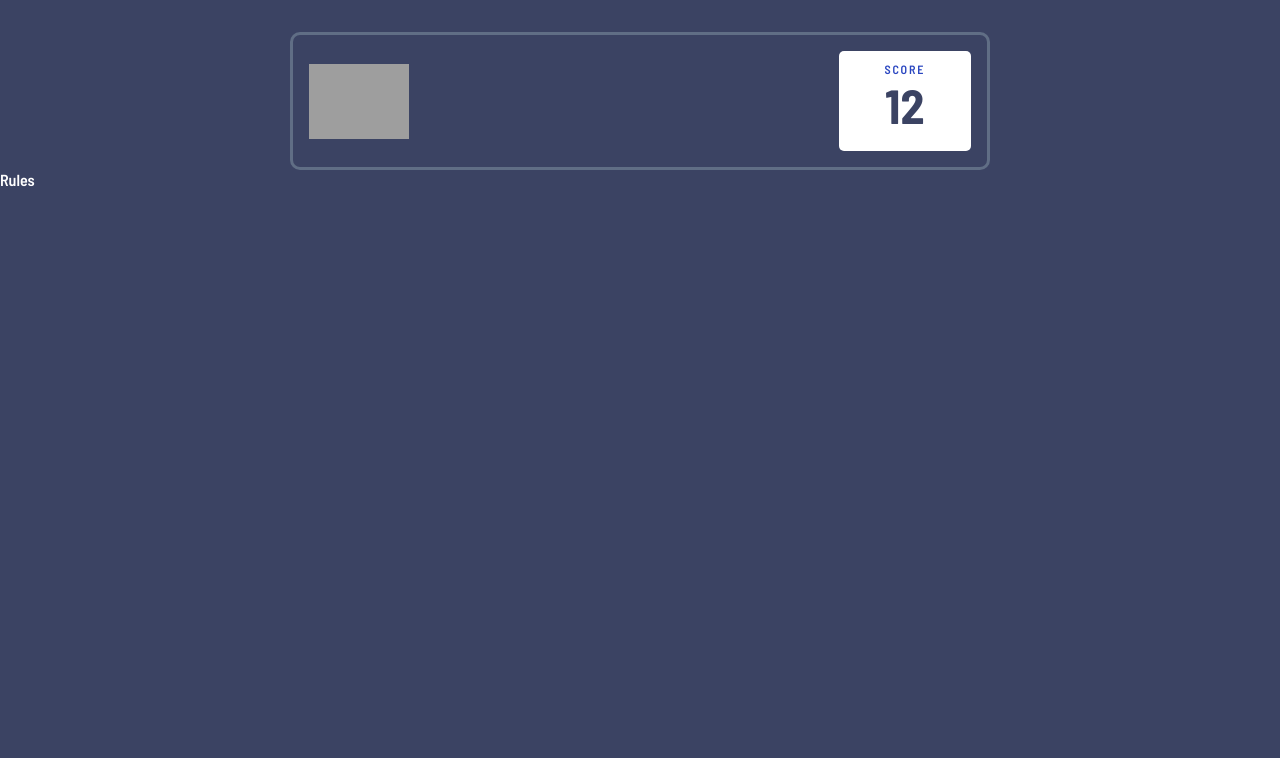
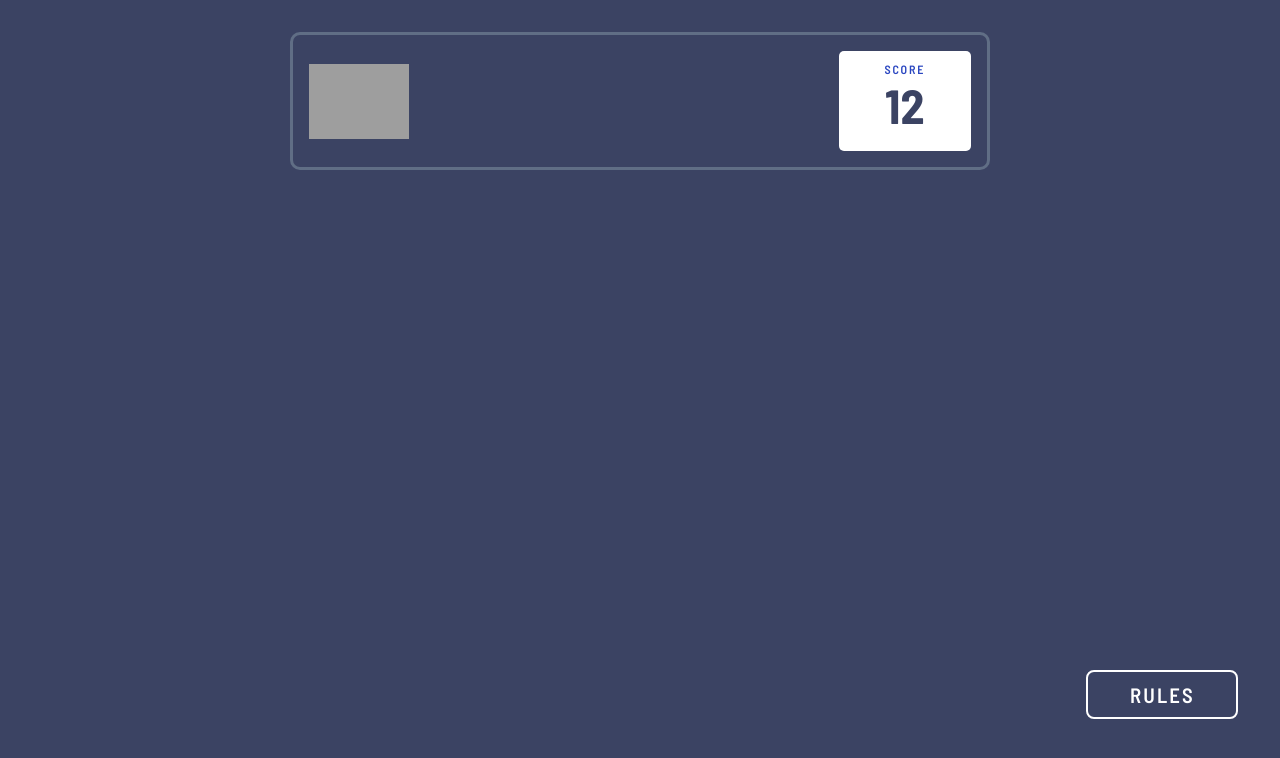
Before and after one commit to karthik2265/rock-paper-scissor-game, an Angular app: page / in a window 1280 px wide. Shown: the top 758 px of the page. Built offline with nearby package versions, Linux system fonts and the light colour scheme; grey boxes are pictures that could not be loaded.

Commit message:
rules button style done

```diff
--- a/src/app/app.component.css
+++ b/src/app/app.component.css
@@ -13,12 +13,37 @@ header {
   width: max(4em, 100px);
 }
 
-svg {
+main {
+  height: 600px;
+  position: relative;
+}
+
+#game {
+  height: 500px; /* Temporary container */
+}
+
+/* .rules {
+  position: absolute;
+  bottom: 5em;
+} */
+
+.rules button {
   display: block;
+  font-size: 1.3rem;
+  text-transform: uppercase;
+  letter-spacing: 0.1em;
+  border: 2px solid #ffffff;
+  border-radius: 8px;
+  padding-top: 0.5em;
+  padding-bottom: 0.45em;
+  padding-inline: 1.6em;
   margin-inline: auto;
 }
 
-.center {
-  display: grid;
-  place-items: center;
+@media (min-width: 1279px) {
+  .rules button {
+    margin-left: auto;
+    margin-right: 2em;
+    padding-inline: 2em;
+  }
 }
--- a/src/app/app.component.html
+++ b/src/app/app.component.html
@@ -4,9 +4,11 @@
 </header>
 
 <main>
-    <div id="game"></div>
-    <div id="rules">
-        <a>Rules</a>
+    <div id="game">
+        <!-- router outlet goes here -->
+    </div>
+    <div class="rules">
+        <button>Rules</button>
     </div>
 </main>
 
--- a/src/styles.css
+++ b/src/styles.css
@@ -14,11 +14,16 @@
   box-sizing: border-box;
 }
 
-body {
+body,
+button {
   font-family: "Barlow Semi Condensed", sans-serif;
   background-color: var(--bg-drk);
   color: #ffffff;
+}
+
+body {
   padding-top: 2em;
+  min-height: 100vh;
 }
 
 img {
```
